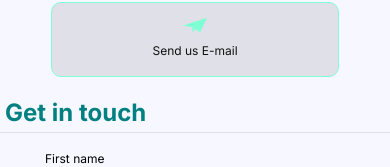
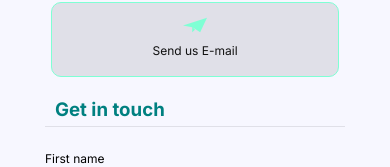
Before and after one commit to clincoordservices/edc.clincoordservices, a Next.js app: page /contactus in a window 390 px wide. Shown: the part 314-481 px from the top of the page. Built offline with nearby package versions, Linux system fonts and the light colour scheme.

Commit message:
refatoring code about cyber attacks through froms (XSS and SQL injection)

```diff
--- a/app/contactus/contactus.module.css
+++ b/app/contactus/contactus.module.css
@@ -37,17 +37,20 @@
     align-items: center;
     margin-top: 2rem;
 }
-.containerFormContactUsHeader h2 {
-    color: var(--secondary-color);
-    border-bottom: 1px solid rgba(26,28,30,.1);
-    border-radius: 0.3rem;
-    padding: 5px;
-    text-indent: 5px;
-}
 .containerFormContactUsHeader {
     width: 400px;
     height: 40px;
     margin-bottom: 15px;
+}
+.containerFormContactUsHeader legend {
+    border-bottom: 1px solid rgba(26,28,30,.1);
+    display: flex;
+
+}
+.containerFormContactUsHeader h2 {
+    color: var(--secondary-color);
+    padding: 5px;
+    text-indent: 5px;
 }
 
 .iconContactInfo {
@@ -107,7 +110,7 @@
     margin: 1px 3px  0 0;
     padding: 5px;
 }
- @media screen and (max-width: 1010px) {
+ /* @media screen and (max-width: 1010px) {
     .mainContent header {
         width: 90%;
     }
@@ -121,7 +124,7 @@
     .mainContent header {
         width: 98%;
     }
-}
+} */
  @media screen and (max-width: 790px) {
     .mainBody {
          flex-direction: column;
@@ -170,4 +173,10 @@
     .contactInfo div {
         width: 18rem ;
     }
+    .containerFormContactUsHeader {
+        width: 100%;
+    }
+    .containerFormContactUsHeader  h2{
+       font-size: 14pt;
+    }
 }
--- a/app/forgetpassword/page.tsx
+++ b/app/forgetpassword/page.tsx
@@ -43,7 +43,7 @@ const ForgetPassword  = () => {
                             <span>with mail for resetting your password.</span><br/>
                             <div className={styles.containerEmail}>
                                 <label htmlFor="email">E-mail</label>
-                                <input onChange={getDataOnForm} type="email" maxLength={30} name="email" id="email"/>
+                                <input onChange={getDataOnForm} type="email" maxLength={60} name="email" id="email"/>
                                 <span className={styles.notificationLoginFormField}>
                                     <span className={`${mailAlertToggle ? "hideListElement" : "showListElement"}`}>
                                         {/* <span><RiErrorWarningLine /> </span> */}
--- a/app/globals.css
+++ b/app/globals.css
@@ -11,17 +11,12 @@
   padding: 0;
   margin: 0;
 }
-
 html,
 body {
   max-width: 100vw;
   overflow-x: hidden;
   background:#f7f7ff;
-}
-
-body {
-/* background: rgb(13,17,23); */
-  /* background: linear-gradient(90deg, rgba(13,17,23,1) 0%, rgba(0,128,128,1) 47%, rgba(13,17,23,1) 100%); */
+  font-family:  sans-serif;
 }
 
 a {
--- a/app/login/page.tsx
+++ b/app/login/page.tsx
@@ -6,7 +6,7 @@ import ImageLogo from "/public/clincoordLogo.png"
 import styles from "./login.module.css";
 // import {RiErrorWarningLine} from "react-icons/Ri";
 import safeParseFunctionLogin from "../utils/form_validation/loginValidation";
-import { verifyDataType, verifyDataValue} from "../utils/functions/function";
+import {verifyDataType, verifyDataValue} from "../utils/functions/function";
 // import fetchWithParams from "../utils/fetchData/fetch";
 
 const Login = () => {
@@ -76,7 +76,7 @@ const Login = () => {
                     </div>
                     <div className={styles.containerEmail}>
                         <label htmlFor="email_username">E-mail</label>
-                        <input onChange={getDataOnForm} type="email_username" maxLength={30} name="email_username" id="email_username"/>
+                        <input onChange={getDataOnForm} type="email_username" maxLength={60} name="email_username" id="email_username"/>
                         <span className={styles.notificationLoginFormField}>
                             <span className={`${nameAlertToggle ? "hideListElement" : "showListElement"}`}>
                                 {/* <span><RiErrorWarningLine /> </span> */}
@@ -86,7 +86,7 @@ const Login = () => {
                     </div>
                     <div className={styles.containerPassword}>
                         <label htmlFor="password">Password</label>
-                        <input  onChange={getDataOnForm} type="password" maxLength={30} name="password" id="password"/>
+                        <input  onChange={getDataOnForm} type="password" maxLength={60} name="password" id="password"/>
                         <span className={styles.notificationLoginFormField}>
                             <span className={`${passwordAlertToggle ? "hideListElement" : "showListElement"}`}>
                                  {/* <span><RiErrorWarningLine /> </span>  */}
--- a/app/signup/page.tsx
+++ b/app/signup/page.tsx
@@ -95,7 +95,7 @@ const Signup = () => {
                             </div>
                             <div className={styles.container_company}>
                                 <label htmlFor="company">Company</label>
-                                <input type="text" maxLength={20} name="company" id="company" onChange={getDataOnForm} />
+                                <input type="text" maxLength={25} name="company" id="company" onChange={getDataOnForm} />
                                 <span className={styles.notificationLoginFormField}>
                                     <span className={`${companyAlertToggle ? "hideListElement" : "showListElement"}`}>
                                         {/* <span><RiErrorWarningLine /> </span>  */}
@@ -105,7 +105,7 @@ const Signup = () => {
                             </div>
                             <div className={styles.container_password}>
                                 <label htmlFor="password">Password</label>
-                                <input type="password" maxLength={20} name="password" id="password" onChange={getDataOnForm}/>
+                                <input type="password" maxLength={60} name="password" id="password" onChange={getDataOnForm}/>
                                 <span className={styles.notificationLoginFormField}>
                                     <span className={`${passwordAlertToggle ? "hideListElement" : "showListElement"}`}>
                                         {/* <span><RiErrorWarningLine /> </span>  */}
--- a/app/utils/form_validation/forgetpassword.ts
+++ b/app/utils/form_validation/forgetpassword.ts
@@ -4,7 +4,7 @@ type ForgetPasswordData = {
     email: string
 }
 const ForgetPasswordSchema = object({
-    email: string().min(6).or(string().email()),
+    email: string().email().min(6).max(60),
 });
 
 export const safeParseFunctionForgetPassWord = function (forgetPasswordData: ForgetPasswordData){
--- a/app/utils/form_validation/loginValidation.ts
+++ b/app/utils/form_validation/loginValidation.ts
@@ -5,8 +5,8 @@ type LoginData = {
     password: string
 }
 const LoginSchema = object({
-    email_username: string().min(6).or(string().email()),
-    password: string().min(6).max(18),
+    email_username: string().email().min(6).max(60),
+    password: string().min(6).max(40),
 });
 export const safeParseFunctionLogin = function (loginData: LoginData){
     const result = LoginSchema.safeParse(loginData);
--- a/app/utils/functions/function.ts
+++ b/app/utils/functions/function.ts
@@ -4,4 +4,5 @@
 const verifyDataType = function(data: any){
     return (typeof data !== "string");
 }
+
 export {verifyDataType, verifyDataValue};
--- a/app/verifyaccount/verifyaccount.module.css
+++ b/app/verifyaccount/verifyaccount.module.css
@@ -85,6 +85,11 @@
 .containerFormLoginHeader h2 {
     font-size: 14pt;
 }
+.containerFormLoginHeader legend {
+    width: 320px;
+    display: grid;
+    place-content: center;
+}
 }
 @media screen and (max-width: 330px) {
     .containerEmail input,
```
Also changed, not shown: app/utils/mailService/mailservices.ts (+19 -19 lines).
